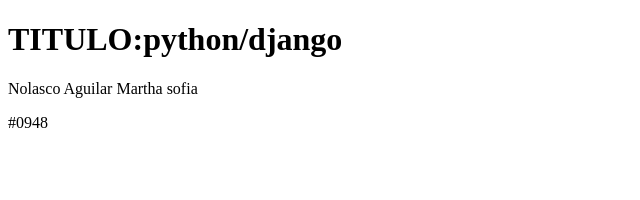
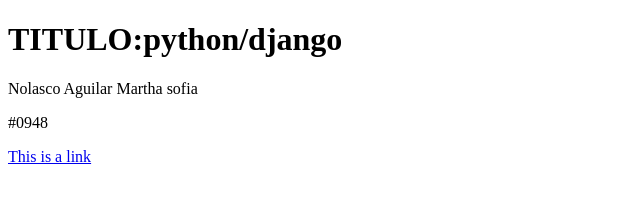
Before and after one commit to sofianolasco8/Nolasco_Aguilar_martha_sofia_0948, a plain HTML site: page index.html in a window 1280 px wide. Shown: the whole page, without its empty margins (0-640 px from the left). Drawn offline with Linux system fonts and the light colour scheme.

Commit message:
Add files via upload

```diff
--- a/index.html
+++ b/index.html
@@ -5,6 +5,7 @@
 <h1>TITULO:python/django</h1>
 <p>Nolasco Aguilar Martha sofia </p>
 <p>#0948</p>
+<a href="https://www.google.com.mx/?hl=es">This is a link</a>
 
 </body>
 </html>
```
